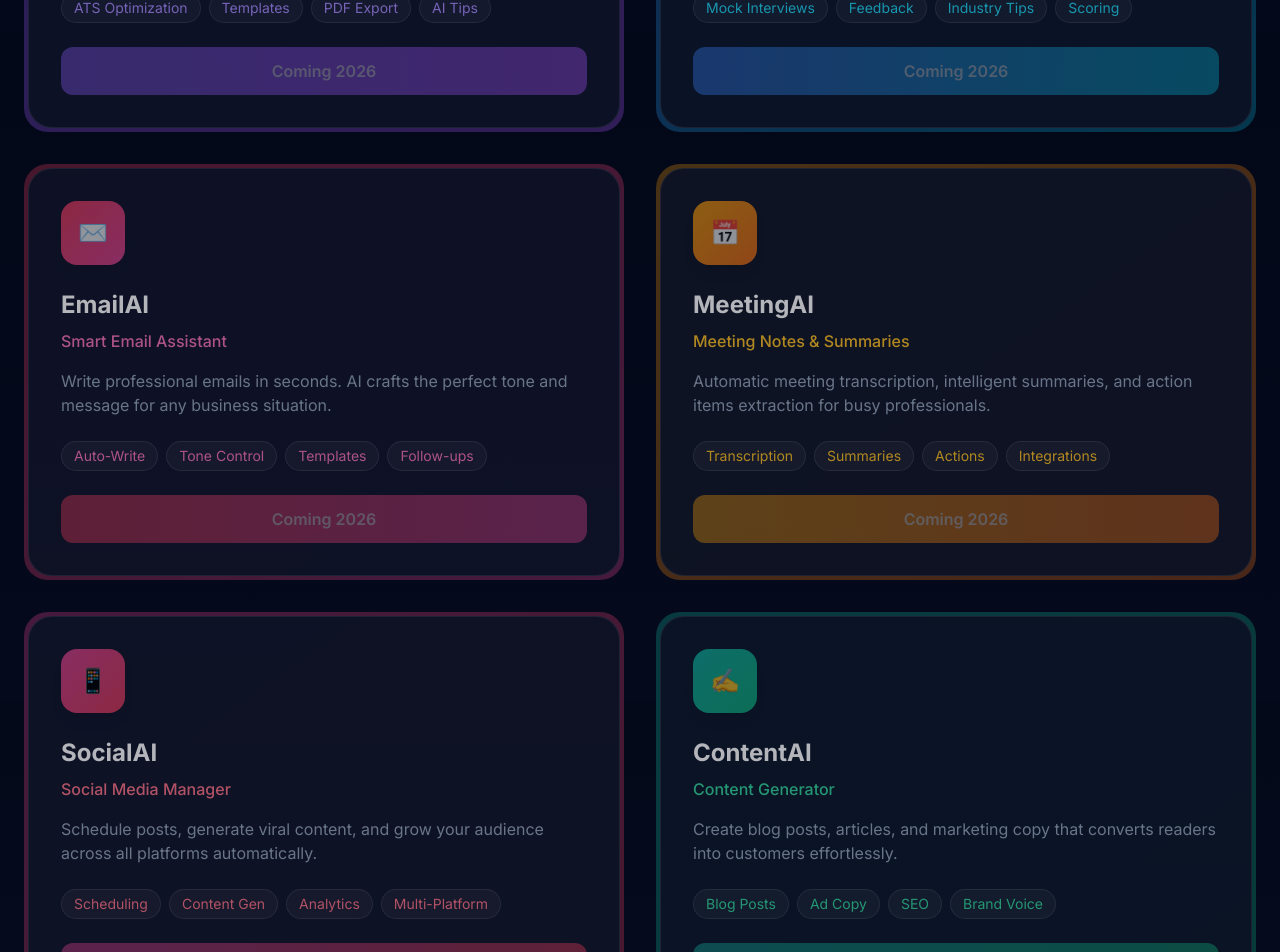
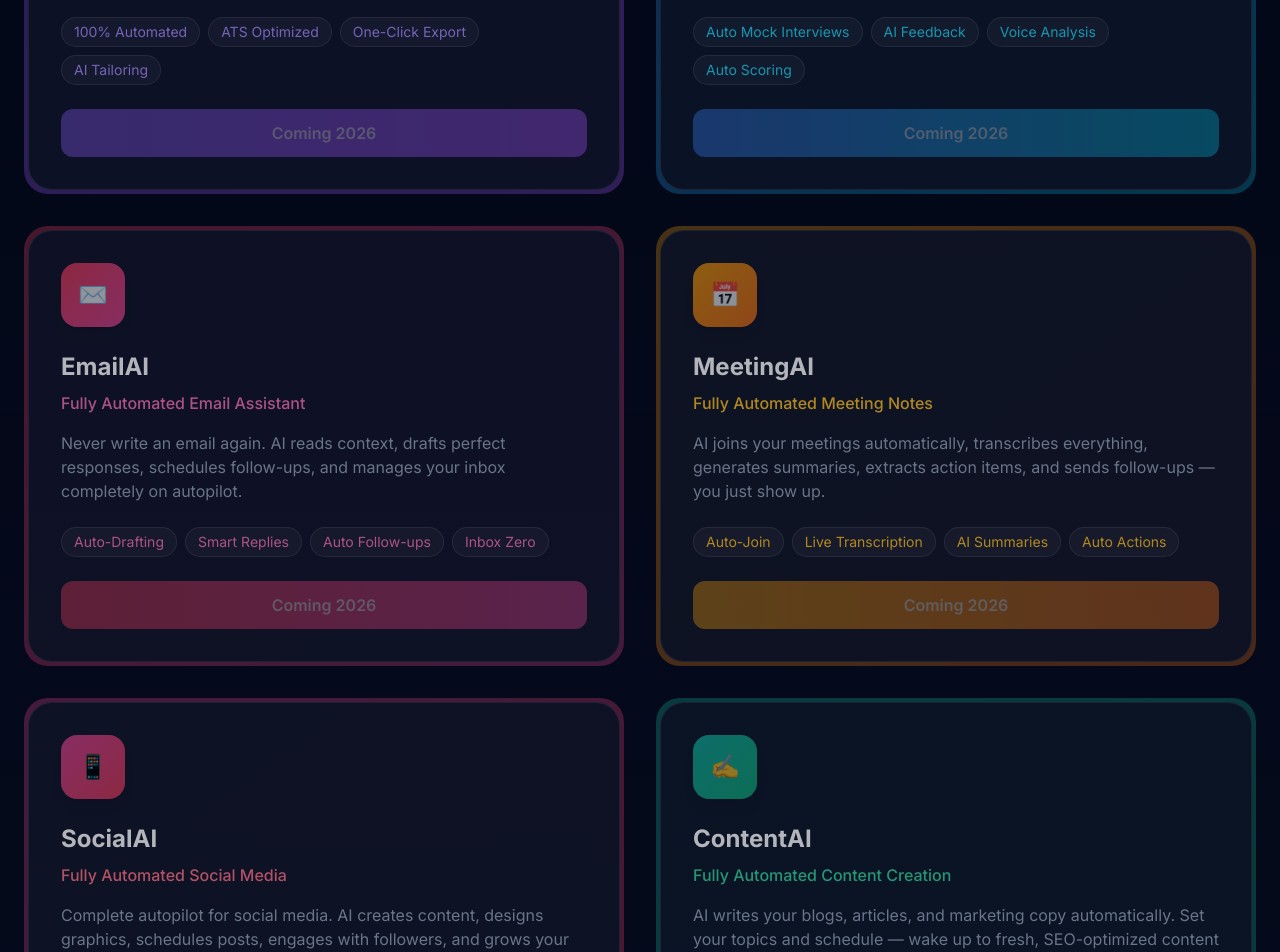
Before and after one commit to ashwilliams7-code/ahs-frontend, a React (Vite) app: page / in a window 1280 px wide. Shown: the part 1848-2800 px from the top of the page. Built offline with nearby package versions, Linux system fonts and the light colour scheme; no server answers.

Commit message:
Show Williams Group on mobile, update coming soon apps to emphasize full AI automation

```diff
--- a/src/pages/Landing.jsx
+++ b/src/pages/Landing.jsx
@@ -115,13 +115,13 @@ export default function Landing() {
       {/* Navigation */}
       <nav className="relative z-50 px-6 py-6">
         <div className="max-w-7xl mx-auto flex items-center justify-between">
-          <div className="flex items-center gap-3 group cursor-pointer">
-            <div className="w-10 h-10 rounded-xl bg-gradient-to-br from-indigo-500 to-purple-600 flex items-center justify-center shadow-lg shadow-indigo-500/30 md:group-hover:scale-110 transition-transform duration-300">
-              <span className="text-white font-bold text-lg">AI</span>
+          <div className="flex items-center gap-2 sm:gap-3 group cursor-pointer">
+            <div className="w-9 h-9 sm:w-10 sm:h-10 rounded-xl bg-gradient-to-br from-indigo-500 to-purple-600 flex items-center justify-center shadow-lg shadow-indigo-500/30 md:group-hover:scale-110 transition-transform duration-300">
+              <span className="text-white font-bold text-base sm:text-lg">AI</span>
             </div>
             <div>
-              <span className="font-bold text-xl md:group-hover:text-indigo-400 transition-colors block">AutoAI Hub</span>
-              <span className="text-[10px] text-slate-400 hidden sm:block">A Williams Group Company</span>
+              <span className="font-bold text-base sm:text-xl md:group-hover:text-indigo-400 transition-colors block leading-tight">AutoAI Hub</span>
+              <span className="text-[8px] sm:text-[10px] text-slate-400 block leading-tight">A Williams Group Company</span>
             </div>
           </div>
 
@@ -280,14 +280,14 @@ export default function Landing() {
           {/* Coming Soon Apps - Same style as main apps */}
           <div className="grid md:grid-cols-2 gap-8 mb-12">
               {[
-                { icon: '📝', name: 'ResumeAI', tagline: 'AI Resume Writer', desc: 'Create ATS-optimized resumes with AI that highlights your strengths and matches job requirements perfectly.', features: ['ATS Optimization', 'Templates', 'PDF Export', 'AI Tips'], color: 'from-violet-500 to-purple-500', textColor: 'text-violet-400' },
-                { icon: '🎯', name: 'InterviewAI', tagline: 'Interview Prep Coach', desc: 'Practice with AI-powered mock interviews and get real-time feedback to ace your next job interview.', features: ['Mock Interviews', 'Feedback', 'Industry Tips', 'Scoring'], color: 'from-blue-500 to-cyan-500', textColor: 'text-cyan-400' },
-                { icon: '✉️', name: 'EmailAI', tagline: 'Smart Email Assistant', desc: 'Write professional emails in seconds. AI crafts the perfect tone and message for any business situation.', features: ['Auto-Write', 'Tone Control', 'Templates', 'Follow-ups'], color: 'from-rose-500 to-pink-500', textColor: 'text-pink-400' },
-                { icon: '📅', name: 'MeetingAI', tagline: 'Meeting Notes & Summaries', desc: 'Automatic meeting transcription, intelligent summaries, and action items extraction for busy professionals.', features: ['Transcription', 'Summaries', 'Actions', 'Integrations'], color: 'from-amber-500 to-orange-500', textColor: 'text-amber-400' },
-                { icon: '📱', name: 'SocialAI', tagline: 'Social Media Manager', desc: 'Schedule posts, generate viral content, and grow your audience across all platforms automatically.', features: ['Scheduling', 'Content Gen', 'Analytics', 'Multi-Platform'], color: 'from-pink-500 to-rose-500', textColor: 'text-rose-400' },
-                { icon: '✍️', name: 'ContentAI', tagline: 'Content Generator', desc: 'Create blog posts, articles, and marketing copy that converts readers into customers effortlessly.', features: ['Blog Posts', 'Ad Copy', 'SEO', 'Brand Voice'], color: 'from-teal-500 to-emerald-500', textColor: 'text-emerald-400' },
-                { icon: '💼', name: 'SalesAI', tagline: 'Sales Automation', desc: 'Automate cold outreach, intelligent follow-ups, and lead qualification with AI-powered precision.', features: ['Outreach', 'Follow-ups', 'Lead Scoring', 'CRM Sync'], color: 'from-indigo-500 to-blue-500', textColor: 'text-blue-400' },
-                { icon: '💰', name: 'FinanceAI', tagline: 'Financial Assistant', desc: 'Track expenses, forecast budgets, and get AI-powered financial insights for smarter decisions.', features: ['Tracking', 'Forecasts', 'Reports', 'Tax Prep'], color: 'from-green-500 to-emerald-500', textColor: 'text-green-400' },
+                { icon: '📝', name: 'ResumeAI', tagline: 'Fully Automated Resume Builder', desc: 'AI builds your entire resume automatically. Just input your experience once — our AI optimizes, formats, and tailors it for every job application.', features: ['100% Automated', 'ATS Optimized', 'One-Click Export', 'AI Tailoring'], color: 'from-violet-500 to-purple-500', textColor: 'text-violet-400' },
+                { icon: '🎯', name: 'InterviewAI', tagline: 'AI Interview Automation', desc: 'Fully automated interview prep. AI conducts mock interviews, analyzes your responses in real-time, and coaches you to perfection — zero manual effort.', features: ['Auto Mock Interviews', 'AI Feedback', 'Voice Analysis', 'Auto Scoring'], color: 'from-blue-500 to-cyan-500', textColor: 'text-cyan-400' },
+                { icon: '✉️', name: 'EmailAI', tagline: 'Fully Automated Email Assistant', desc: 'Never write an email again. AI reads context, drafts perfect responses, schedules follow-ups, and manages your inbox completely on autopilot.', features: ['Auto-Drafting', 'Smart Replies', 'Auto Follow-ups', 'Inbox Zero'], color: 'from-rose-500 to-pink-500', textColor: 'text-pink-400' },
+                { icon: '📅', name: 'MeetingAI', tagline: 'Fully Automated Meeting Notes', desc: 'AI joins your meetings automatically, transcribes everything, generates summaries, extracts action items, and sends follow-ups — you just show up.', features: ['Auto-Join', 'Live Transcription', 'AI Summaries', 'Auto Actions'], color: 'from-amber-500 to-orange-500', textColor: 'text-amber-400' },
+                { icon: '📱', name: 'SocialAI', tagline: 'Fully Automated Social Media', desc: 'Complete autopilot for social media. AI creates content, designs graphics, schedules posts, engages with followers, and grows your audience 24/7.', features: ['Auto Content', 'Auto Posting', 'Auto Engage', 'Auto Growth'], color: 'from-pink-500 to-rose-500', textColor: 'text-rose-400' },
+                { icon: '✍️', name: 'ContentAI', tagline: 'Fully Automated Content Creation', desc: 'AI writes your blogs, articles, and marketing copy automatically. Set your topics and schedule — wake up to fresh, SEO-optimized content daily.', features: ['Auto Writing', 'Auto SEO', 'Auto Publishing', 'Brand Voice AI'], color: 'from-teal-500 to-emerald-500', textColor: 'text-emerald-400' },
+                { icon: '💼', name: 'SalesAI', tagline: 'Fully Automated Sales Pipeline', desc: 'AI runs your entire sales process. Automated prospecting, personalized outreach, intelligent follow-ups, and deal tracking — sales on complete autopilot.', features: ['Auto Prospecting', 'Auto Outreach', 'Auto Follow-up', 'Auto CRM'], color: 'from-indigo-500 to-blue-500', textColor: 'text-blue-400' },
+                { icon: '💰', name: 'FinanceAI', tagline: 'Fully Automated Finance Manager', desc: 'AI manages your finances automatically. Auto-categorizes expenses, generates reports, forecasts budgets, and prepares tax documents — zero spreadsheets.', features: ['Auto Tracking', 'Auto Reports', 'Auto Forecast', 'Auto Tax Prep'], color: 'from-green-500 to-emerald-500', textColor: 'text-green-400' },
               ].map((app, i) => (
                 <div
                   key={i}
```
